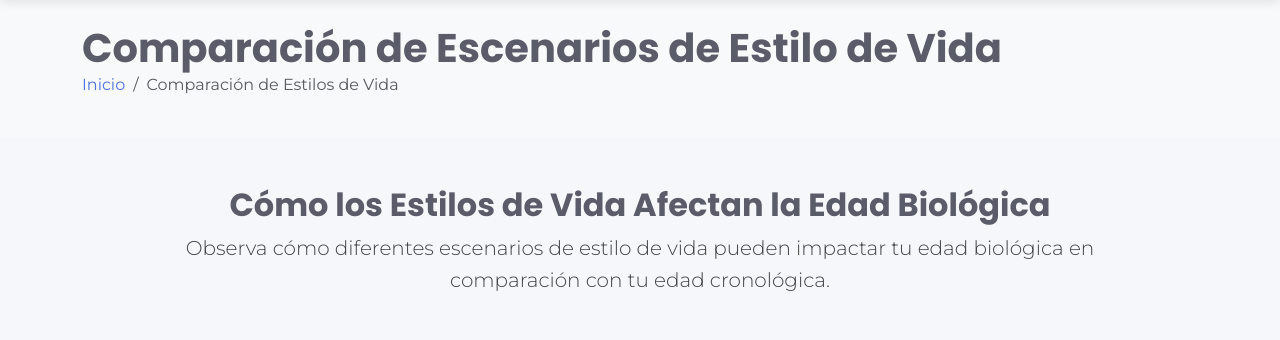
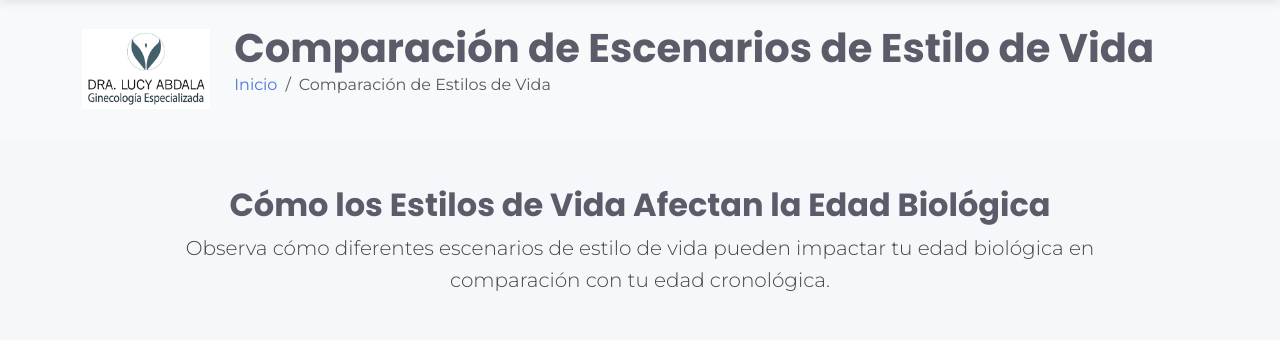
Before and after one commit to leontramontini97/biological_age_calculator, a Flask app: page /comparison in a window 1280 px wide. Shown: the part 99-439 px from the top of the page. Run offline with Flask 3, Linux system fonts and the light colour scheme.

Commit message:
added logo

```diff
--- a/templates/comparison.html
+++ b/templates/comparison.html
@@ -6,6 +6,11 @@
 <!-- Page Header -->
 <section class="py-4 bg-light">
     <div class="container">
+        <div class="row align-items-center">
+            <div class="col-auto">
+                <img src="{{ url_for('static', filename='img/logo_lucy_hd.jpeg') }}" alt="Lucy Logo" class="img-fluid" style="max-height: 80px;">
+            </div>
+            <div class="col">
                 <h1 class="mb-0">Comparación de Escenarios de Estilo de Vida</h1>
                 <nav aria-label="breadcrumb">
                     <ol class="breadcrumb">
@@ -13,6 +18,8 @@
                         <li class="breadcrumb-item active" aria-current="page">Comparación de Estilos de Vida</li>
                     </ol>
                 </nav>
+            </div>
+        </div>
     </div>
 </section>
 
```
Also changed, not shown: static/img/logo_lucy_hd.jpeg (added). Lines whose indentation alone changed are shown as unchanged.
